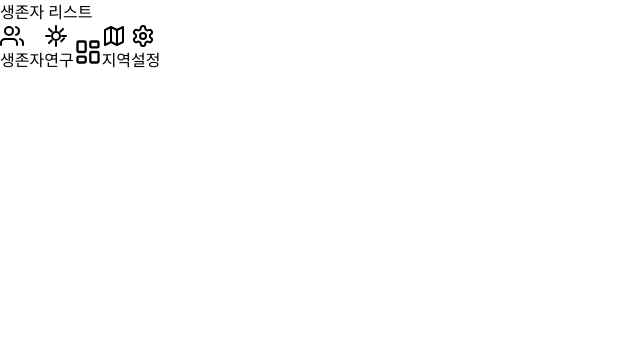
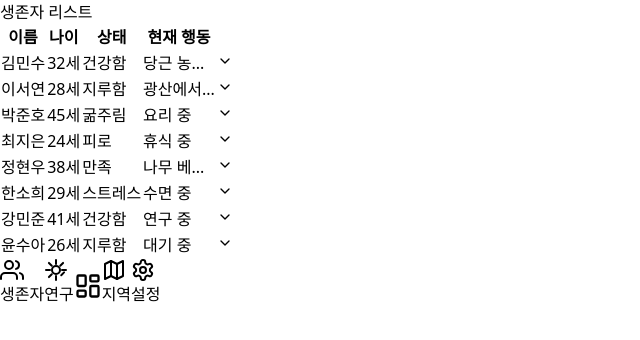
Before and after one commit to hurgyunam/life-line, a React (Vite) app: page / in a window 1280 px wide. Both pictures are taken after a click on the button "생존자". Shown: the top 340 px of the page, without its empty margins (0-640 px from the left). Built offline with nearby package versions, Linux system fonts and the light colour scheme.

Commit message:
생존자 페이지 추가

```diff
--- a/src/App.tsx
+++ b/src/App.tsx
@@ -1,5 +1,7 @@
 import { useState } from 'react'
 import { BottomNav, type NavPage } from './components/BottomNav'
+import { SurvivorList } from './components/SurvivorList'
+import { mockSurvivors } from './data/mockSurvivors'
 
 const pageTitles: Record<NavPage, string> = {
   survivors: '생존자 리스트',
@@ -15,11 +17,21 @@ function App() {
   return (
     <div className="min-h-screen bg-gray-200 flex items-center justify-center md:p-4">
       {/* 모바일 뷰포트: PC에서는 가운데 정렬+여백, 모바일에서는 전체 화면 */}
-      <main className="relative w-full max-w-[428px] min-h-screen md:min-h-[calc(100dvh-2rem)] bg-white md:shadow-xl md:rounded-2xl overflow-hidden flex flex-col pb-8">
-        <div className="flex-1 flex items-center justify-center p-4 pb-20">
+      <main className="relative w-full max-w-[428px] min-h-screen md:min-h-[calc(100dvh-2rem)] bg-white md:shadow-xl md:rounded-2xl overflow-hidden flex flex-col">
+        <header className="shrink-0 p-4 pb-2">
           <h1 className="text-2xl font-bold text-gray-800">
             {pageTitles[currentPage]}
           </h1>
+        </header>
+        <div className="flex-1 min-h-0 overflow-y-auto px-4 pb-24">
+          {currentPage === 'survivors' && (
+            <SurvivorList survivors={mockSurvivors} />
+          )}
+          {currentPage !== 'survivors' && (
+            <div className="flex items-center justify-center min-h-[200px]">
+              <p className="text-gray-500">준비 중입니다.</p>
+            </div>
+          )}
         </div>
         <BottomNav currentPage={currentPage} onNavigate={setCurrentPage} />
       </main>
--- /dev/null
+++ b/src/components/SurvivorList.tsx
@@ -0,0 +1,123 @@
+import { Fragment, useState } from 'react'
+import type { Survivor } from '../types/survivor'
+
+interface SurvivorListProps {
+  survivors: Survivor[]
+}
+
+const statusColors: Record<string, string> = {
+  굶주림: 'bg-amber-100 text-amber-800',
+  지루함: 'bg-slate-100 text-slate-700',
+  피로: 'bg-blue-100 text-blue-800',
+  스트레스: 'bg-red-100 text-red-800',
+  건강함: 'bg-emerald-100 text-emerald-800',
+  만족: 'bg-green-100 text-green-800',
+}
+
+function ChevronIcon({ expanded }: { expanded: boolean }) {
+  return (
+    <svg
+      xmlns="http://www.w3.org/2000/svg"
+      width="16"
+      height="16"
+      viewBox="0 0 24 24"
+      fill="none"
+      stroke="currentColor"
+      strokeWidth="2"
+      strokeLinecap="round"
+      strokeLinejoin="round"
+      className={`transition-transform ${expanded ? 'rotate-180' : ''}`}
+    >
+      <path d="m6 9 6 6 6-6" />
+    </svg>
+  )
+}
+
+export function SurvivorList({ survivors }: SurvivorListProps) {
+  const [expandedId, setExpandedId] = useState<string | null>(null)
+
+  const toggleExpand = (id: string) => {
+    setExpandedId((prev) => (prev === id ? null : id))
+  }
+
+  return (
+    <div className="w-full overflow-x-auto rounded-lg border border-gray-200">
+      <table className="min-w-full divide-y divide-gray-200 text-sm">
+        <thead>
+          <tr className="bg-gray-50">
+            <th className="px-2 py-1.5 text-left font-semibold text-gray-700 whitespace-nowrap">이름</th>
+            <th className="px-2 py-1.5 text-left font-semibold text-gray-700 whitespace-nowrap">나이</th>
+            <th className="px-2 py-1.5 text-left font-semibold text-gray-700 whitespace-nowrap">상태</th>
+            <th className="px-2 py-1.5 text-left font-semibold text-gray-700 whitespace-nowrap">현재 행동</th>
+            <th className="px-2 py-1.5 w-9" aria-label="상세 보기" />
+          </tr>
+        </thead>
+        <tbody className="divide-y divide-gray-200 bg-white">
+          {survivors.map((survivor) => {
+            const isExpanded = expandedId === survivor.id
+            return (
+              <Fragment key={survivor.id}>
+                <tr className="hover:bg-gray-50 transition-colors">
+                  <td className="px-2 py-1.5 font-medium text-gray-900 whitespace-nowrap">{survivor.name}</td>
+                  <td className="px-2 py-1.5 text-gray-600 whitespace-nowrap">{survivor.age}세</td>
+                  <td className="px-2 py-1.5 whitespace-nowrap">
+                    <span
+                      className={`inline-flex rounded-full px-2.5 py-0.5 text-xs font-medium ${
+                        statusColors[survivor.status] ?? 'bg-gray-100 text-gray-700'
+                      }`}
+                    >
+                      {survivor.status}
+                    </span>
+                  </td>
+                  <td className="px-2 py-1.5 text-gray-600 whitespace-nowrap" title={survivor.currentAction}>
+                    {survivor.currentAction.length >= 5
+                      ? `${survivor.currentAction.slice(0, 4)}...`
+                      : survivor.currentAction}
+                  </td>
+                  <td className="px-2 py-1.5 w-9">
+                    <button
+                      type="button"
+                      onClick={() => toggleExpand(survivor.id)}
+                      className="p-1 rounded hover:bg-gray-200 text-gray-600 hover:text-gray-900 transition-colors"
+                      aria-expanded={isExpanded}
+                      aria-label={isExpanded ? '상세 접기' : '상세 펼치기'}
+                    >
+                      <ChevronIcon expanded={isExpanded} />
+                    </button>
+                  </td>
+                </tr>
+                {isExpanded && (
+                  <tr className="bg-gray-50">
+                    <td colSpan={5} className="px-2 py-3">
+                      <div className="text-gray-600 space-y-2 text-sm">
+                        <div>
+                          <span className="font-medium text-gray-700">이름:</span> {survivor.name}
+                        </div>
+                        <div>
+                          <span className="font-medium text-gray-700">나이:</span> {survivor.age}세
+                        </div>
+                        <div>
+                          <span className="font-medium text-gray-700">상태:</span>{' '}
+                          <span
+                            className={`inline-flex rounded-full px-2.5 py-0.5 text-xs font-medium ${
+                              statusColors[survivor.status] ?? 'bg-gray-100 text-gray-700'
+                            }`}
+                          >
+                            {survivor.status}
+                          </span>
+                        </div>
+                        <div>
+                          <span className="font-medium text-gray-700">현재 행동:</span> {survivor.currentAction}
+                        </div>
+                      </div>
+                    </td>
+                  </tr>
+                )}
+              </Fragment>
+            )
+          })}
+        </tbody>
+      </table>
+    </div>
+  )
+}
--- /dev/null
+++ b/src/data/mockSurvivors.ts
@@ -0,0 +1,12 @@
+import type { Survivor } from '../types/survivor'
+
+export const mockSurvivors: Survivor[] = [
+  { id: '1', name: '김민수', age: 32, status: '건강함', currentAction: '당근 농사 진행중' },
+  { id: '2', name: '이서연', age: 28, status: '지루함', currentAction: '광산에서 돌 캐는 중' },
+  { id: '3', name: '박준호', age: 45, status: '굶주림', currentAction: '요리 중' },
+  { id: '4', name: '최지은', age: 24, status: '피로', currentAction: '휴식 중' },
+  { id: '5', name: '정현우', age: 38, status: '만족', currentAction: '나무 베는 중' },
+  { id: '6', name: '한소희', age: 29, status: '스트레스', currentAction: '수면 중' },
+  { id: '7', name: '강민준', age: 41, status: '건강함', currentAction: '연구 중' },
+  { id: '8', name: '윤수아', age: 26, status: '지루함', currentAction: '대기 중' },
+]
--- /dev/null
+++ b/src/types/survivor.ts
@@ -0,0 +1,27 @@
+/** 생존자 상태 (배고픔, 지루함 등) */
+export type SurvivorStatus =
+  | '굶주림'
+  | '지루함'
+  | '피로'
+  | '스트레스'
+  | '건강함'
+  | '만족'
+
+/** 현재 행동 */
+export type SurvivorAction =
+  | '당근 농사 진행중'
+  | '광산에서 돌 캐는 중'
+  | '나무 베는 중'
+  | '휴식 중'
+  | '요리 중'
+  | '수면 중'
+  | '연구 중'
+  | '대기 중'
+
+export interface Survivor {
+  id: string
+  name: string
+  age: number
+  status: SurvivorStatus
+  currentAction: SurvivorAction
+}
```
